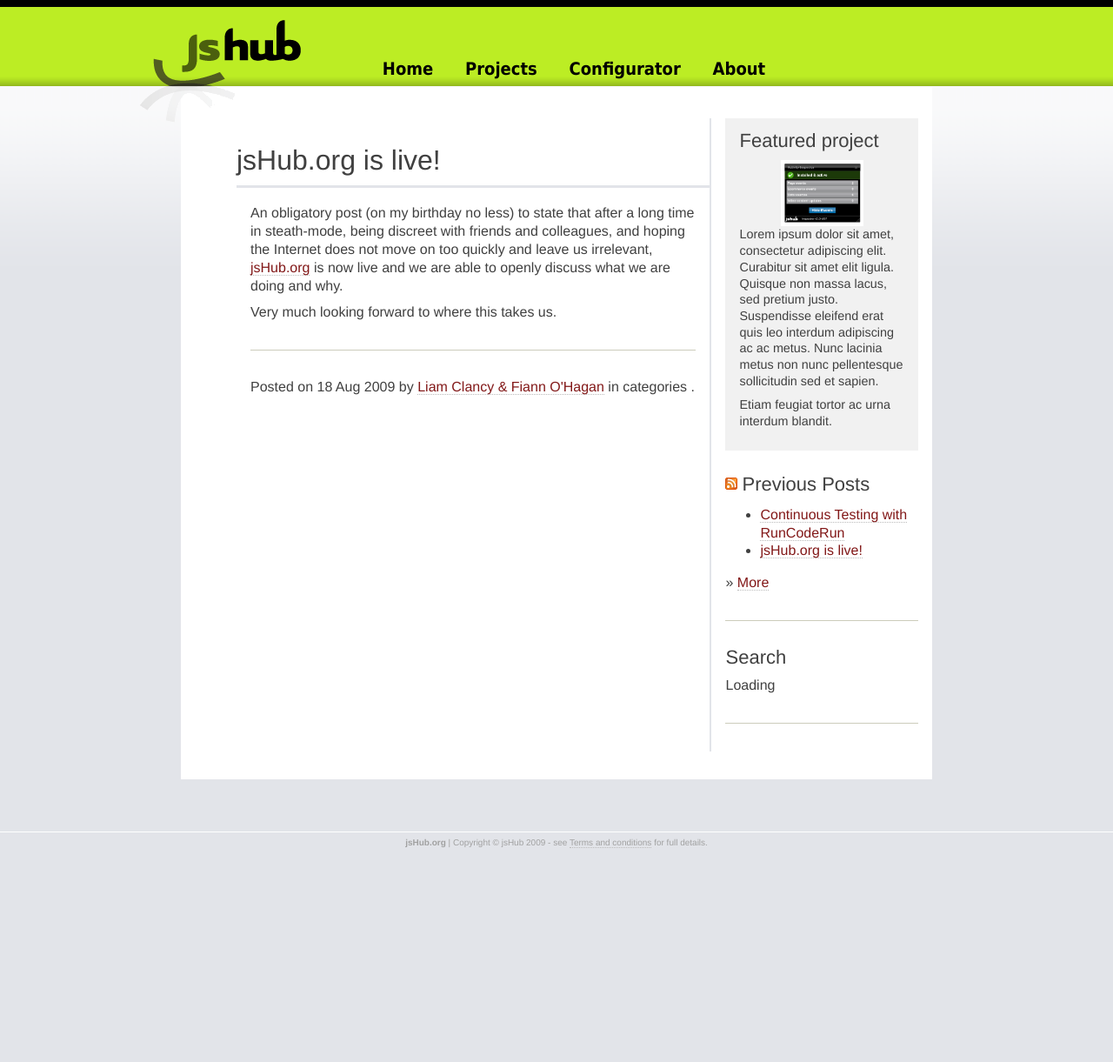
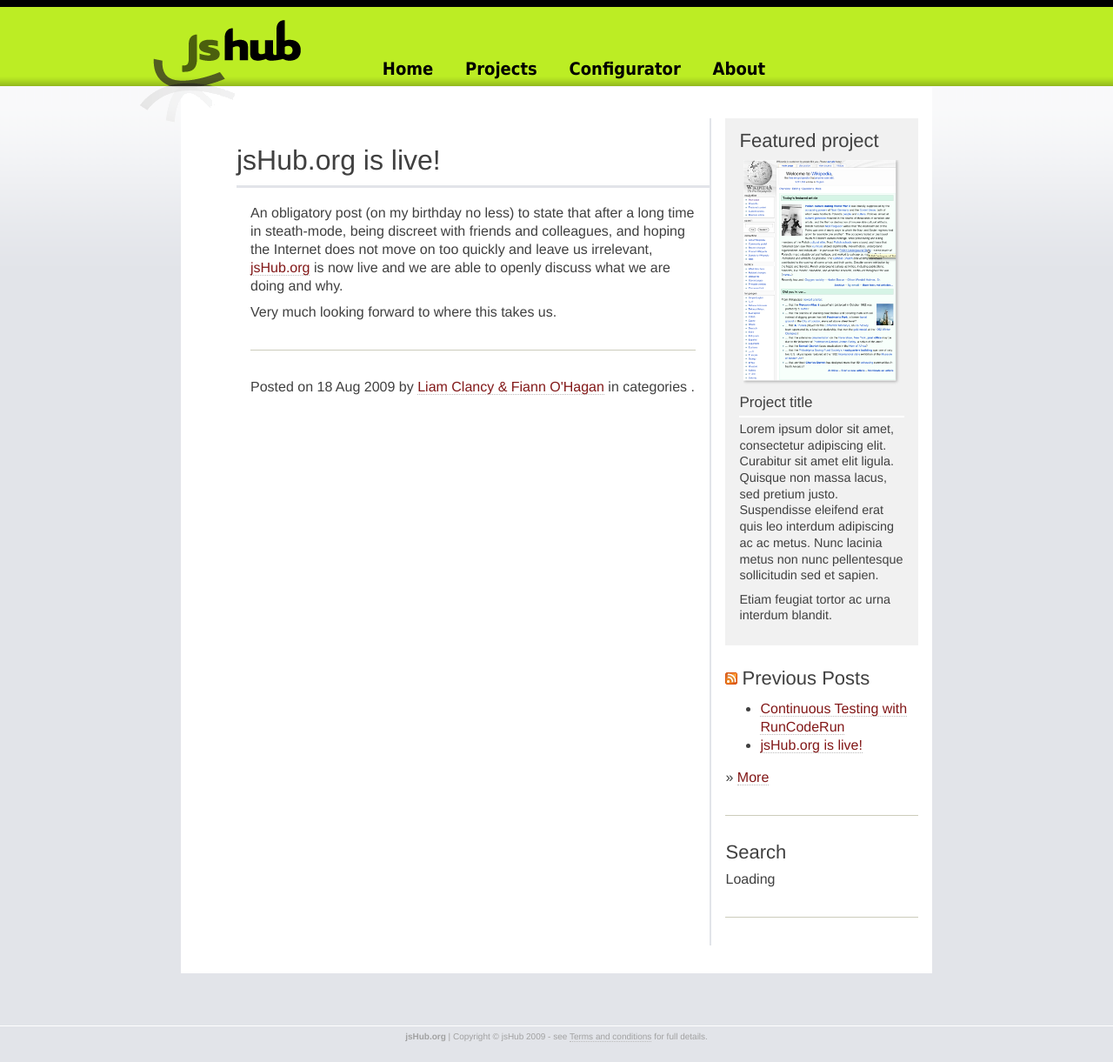
Before and after one commit to jshub/jshub.github.com, a Jekyll site: the page built from _posts/blog/2009-08-18-we_are_live.markdown, in a window 1280 px wide. Shown: the whole page at 87% size. Built offline with Jekyll 4.4.1, drawn with Linux system fonts in a browser that asks for light colours; comment, search, counter and statistics services are not loaded; before the commit the page ends 998 px from its top, so only the background shows below that.

Commit message:
Making a template for sidebar featured projects

```diff
--- a/_includes/blog/featured_projects.html
+++ b/_includes/blog/featured_projects.html
@@ -1,6 +1,8 @@
         <div class="featured">
           <h3>Featured project</h3>
-          <img src="/images/inspector/3InspectorOverview.png" width="50%" />
+          <img src="/images/blog/screenshot.png" width="180px" />
+
+          <h4>Project title</h4>
           <p>
             Lorem ipsum dolor sit amet, consectetur adipiscing elit. Curabitur sit amet elit ligula. Quisque non massa lacus, sed pretium justo. Suspendisse eleifend erat quis leo interdum adipiscing ac ac metus. Nunc lacinia metus non nunc pellentesque sollicitudin sed et sapien.
           </p>
--- a/stylesheets/blog.css
+++ b/stylesheets/blog.css
@@ -28,6 +28,11 @@
 }
 body.blog div.post div.sidebar div.featured h3 {
   margin-top: 0;
+}
+body.blog div.post div.sidebar div.featured h4 {
+  margin: 0.25em 0;
+  padding: 0.25em 0;
+  border-bottom: 2px solid #fff;
 }
 body.blog div.post div.sidebar div.featured img {
   display: block;
```
Also changed, not shown: images/blog/screenshot.png (added).
